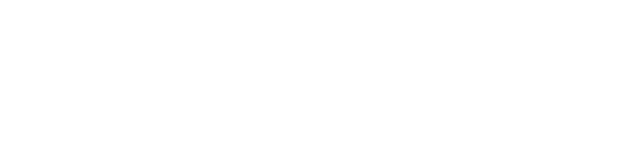
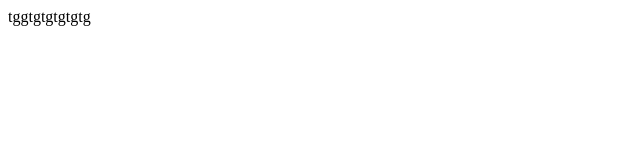
Before and after one commit to Oussama93100/revision, a plain HTML site: page index.html in a window 1280 px wide. Shown: the whole page, without its empty margins (0-640 px from the left). Drawn offline with Linux system fonts and the light colour scheme.

Commit message:
index.html

```diff
--- a/index.html
+++ b/index.html
@@ -6,6 +6,6 @@
     <title>Mon titre</title>
 </head>
 <body>
-
+    tggtgtgtgtgtg
 </body>
 </html>
```
